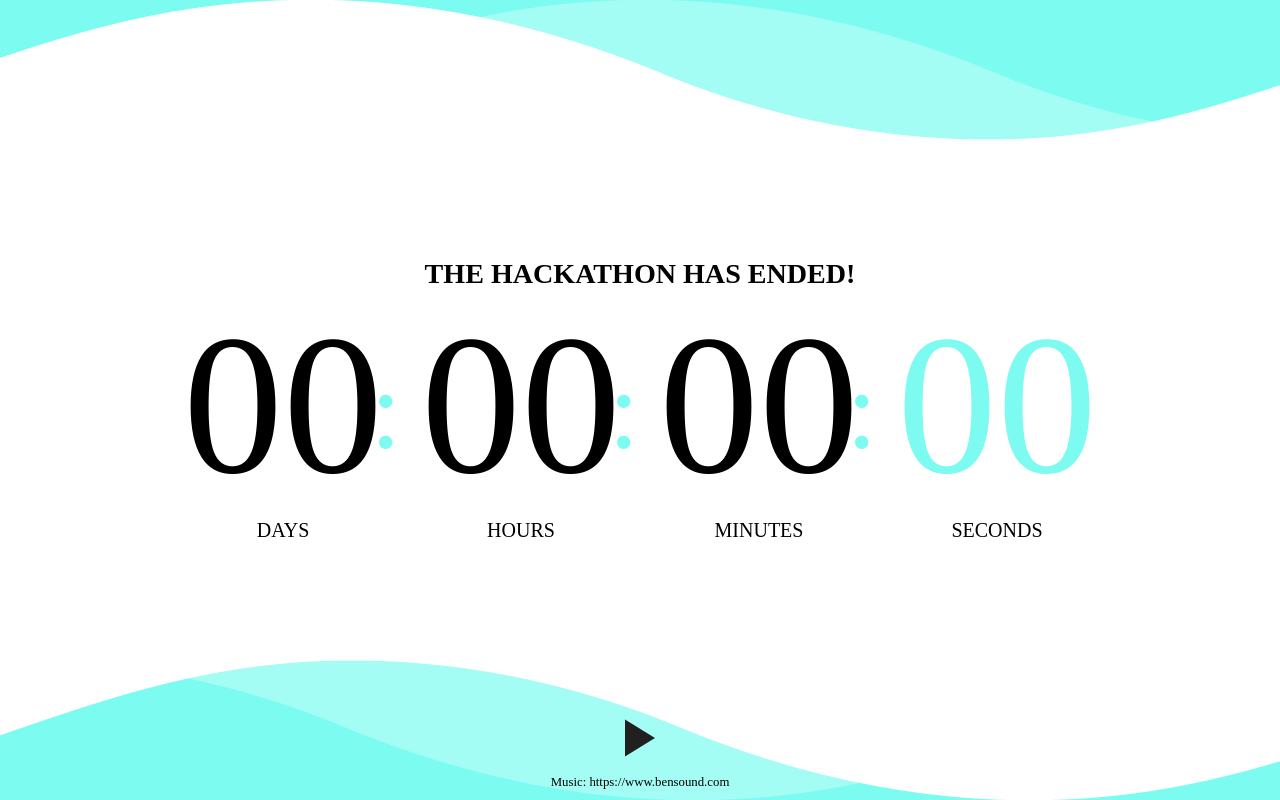
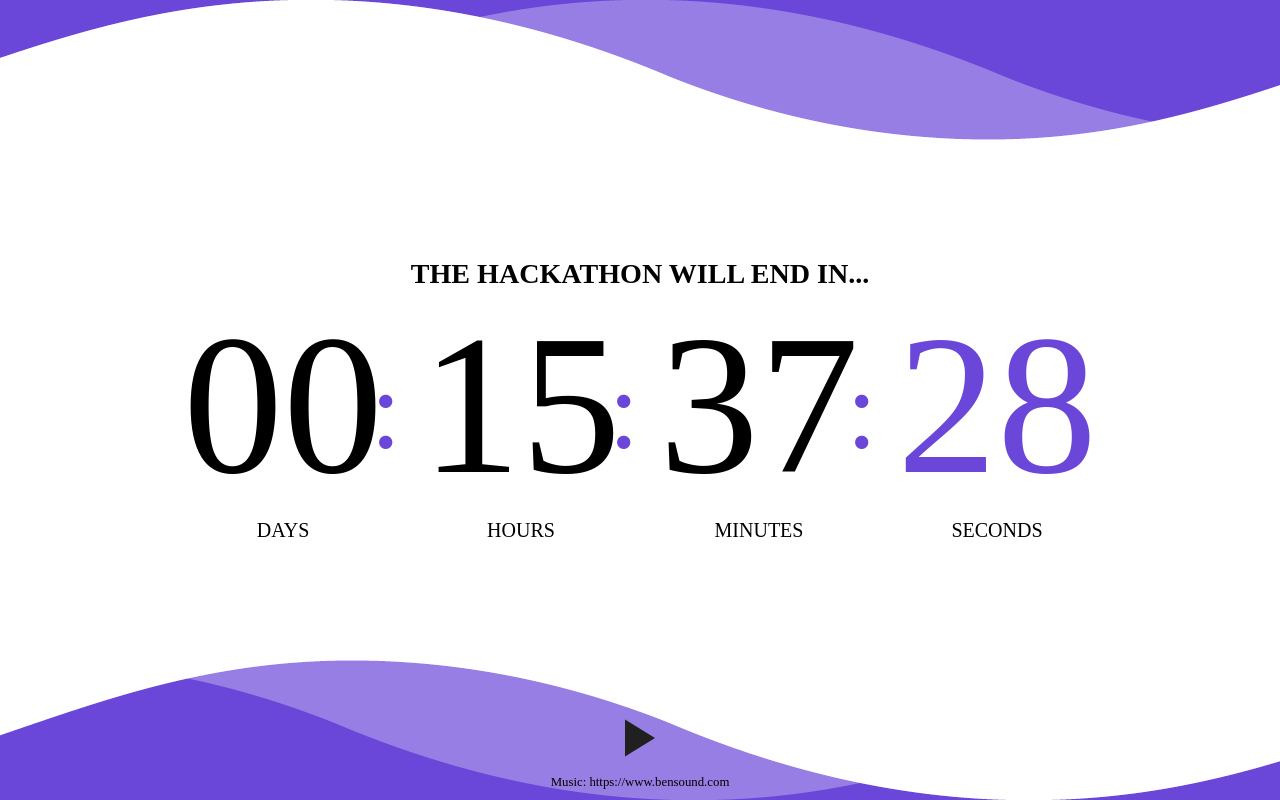
Before and after one commit to vijayjangid/csb-hmgb4, a website: page index.html in a window 1280 px wide. Drawn offline with Linux system fonts and the light colour scheme; a web font is replaced by a local one.

Commit message:
update end time

```diff
--- a/index.html
+++ b/index.html
@@ -79,7 +79,7 @@
     </div>
     <script>
       const hackathonStart = new Date(2021, 10, 25, 9).getTime();
-      const hackathonEnd = new Date(2021, 10, 26, 22).getTime();
+      const hackathonEnd = new Date(2022, 9, 28, 2).getTime();
 
       // countdown
       let timer = setInterval(function () {
```
